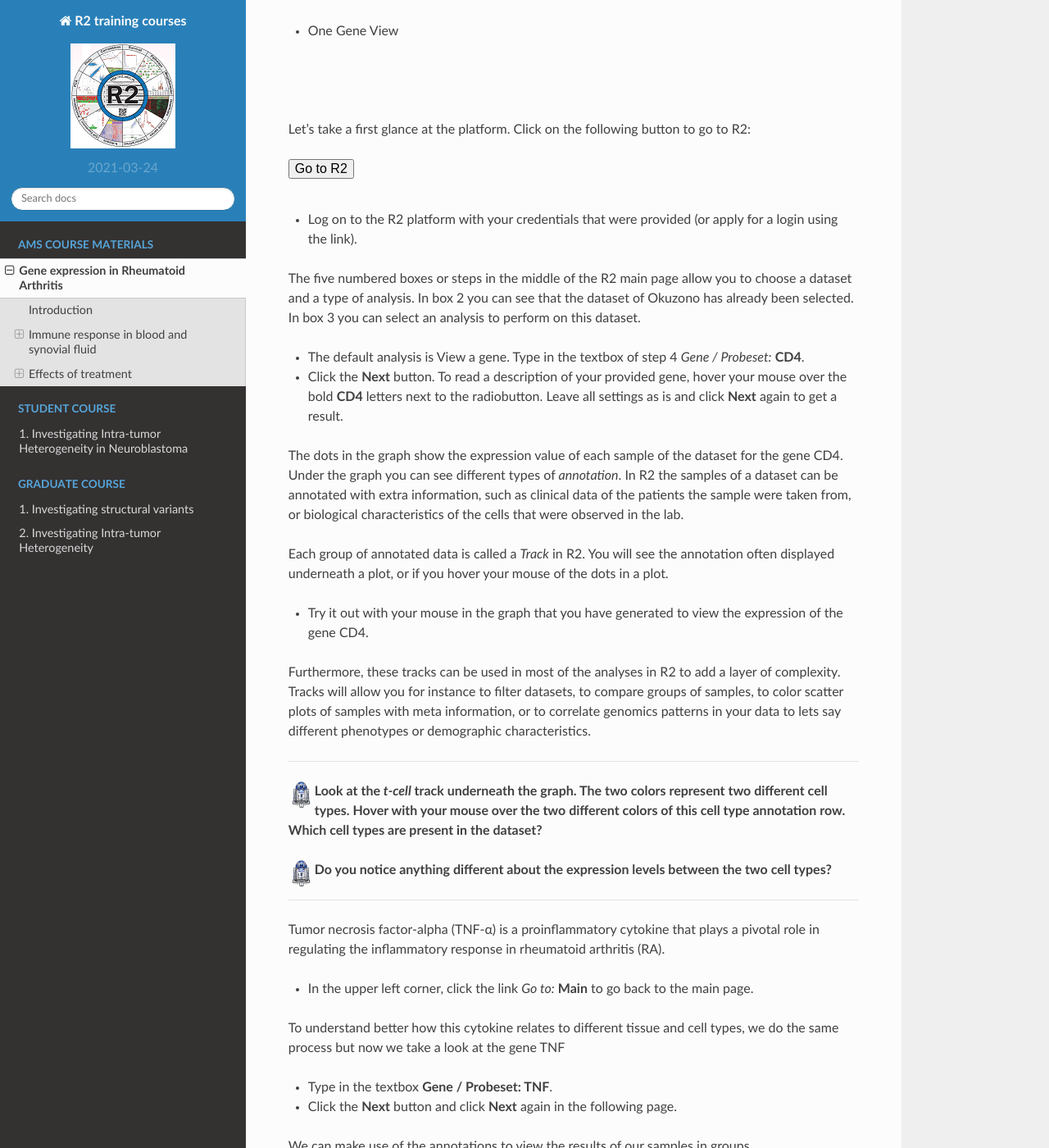
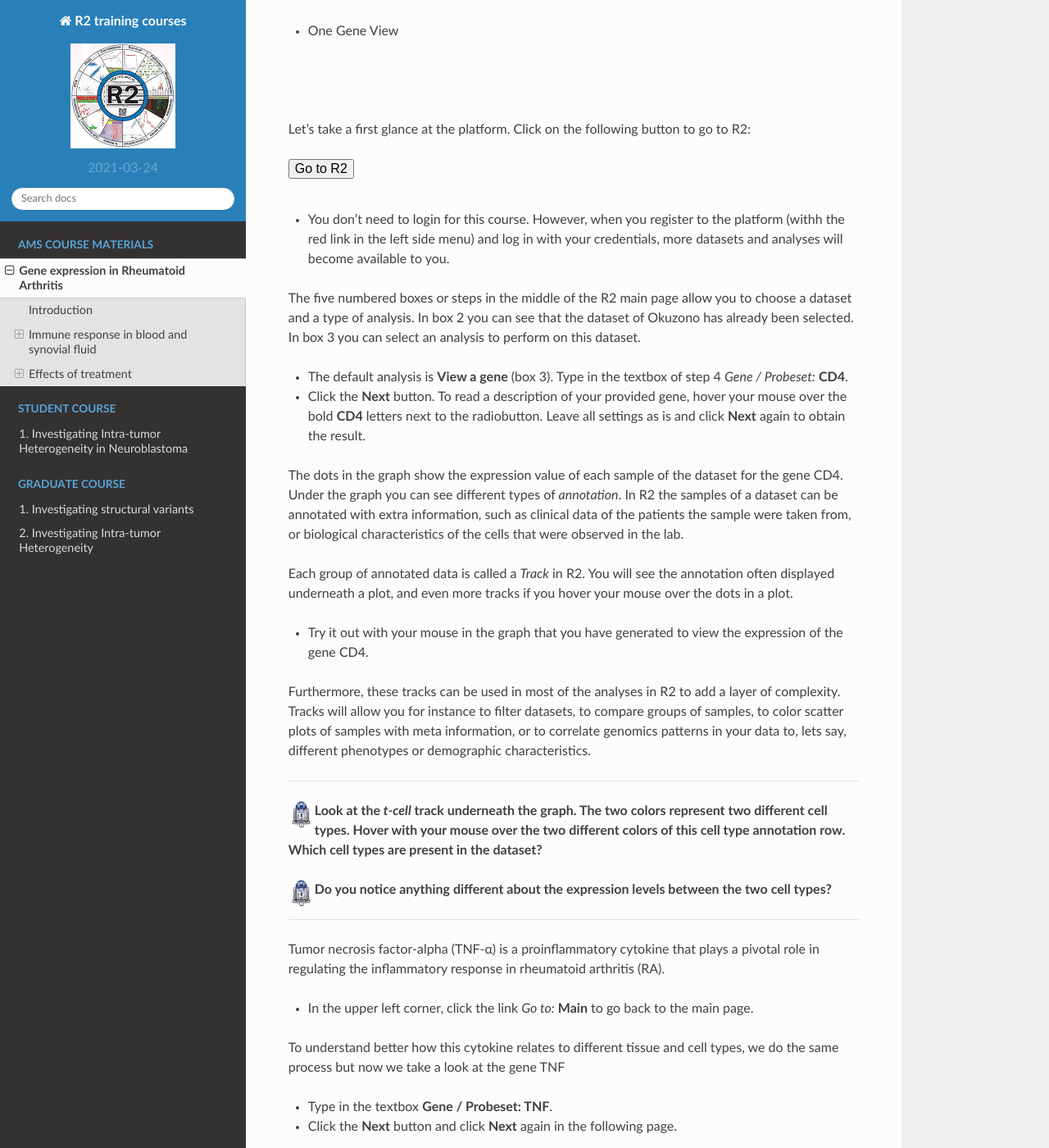
Before and after one commit to antronerds/r2-training-courses, a Sphinx documentation site: the page built from docs/RNA_seq_data_analysis_Using_Rheumatoid_Arthritis_data.md, in a window 1280 px wide and 1400 px high, scrolled down 1875 px. Shown: the whole window at 82% size. Built offline with Sphinx 7.4.7 and the Read the Docs theme 2.0.0, drawn with Linux system fonts in a browser that asks for light colours; pages that are not in the unit, such as notebooks, are missing from menus; some of the changed text lies outside the part shown.

Commit message:
AMS last adaptations

```diff
--- a/docs/RNA_seq_data_analysis_Using_Rheumatoid_Arthritis_data.md
+++ b/docs/RNA_seq_data_analysis_Using_Rheumatoid_Arthritis_data.md
@@ -46,20 +46,20 @@
 <br>
 <br>
 
-* Log on to the R2 platform with your credentials that were provided (or apply for a login using the link).
+* You don't need to login for this course. However, when you register to the platform (withh the red link in the left side menu) and log in with your credentials, more datasets and analyses will become available to you.
 
 The five numbered boxes or steps in the middle of the R2 main page allow you to choose a dataset and a type of analysis. In box 2 you can see that the dataset of Okuzono has already been selected. In box 3 you can select an analysis to perform on this dataset.
 
-* The default analysis is View a gene. Type in the textbox of step 4 *Gene / Probeset:* **CD4**.
-* Click the **Next** button. To read a description of your provided gene, hover your mouse over the bold **CD4** letters next to the radiobutton.  Leave all settings as is and click **Next** again to get a result.
+* The default analysis is **View a gene** (box 3). Type in the textbox of step 4 *Gene / Probeset:* **CD4**.
+* Click the **Next** button. To read a description of your provided gene, hover your mouse over the bold **CD4** letters next to the radiobutton. Leave all settings as is and click **Next** again to obtain the result.
 
  The dots in the graph show the expression value of each sample of the dataset for the gene CD4. Under the graph you can see different types of *annotation*.
  In R2 the samples of a dataset can be annotated with extra information, such as clinical data of the patients the sample were taken from, or biological characteristics of the cells that were observed in the lab.
 
- Each group of annotated data is called a *Track* in R2. You will see the annotation often displayed underneath a plot, or if you hover your mouse of the dots in a plot.
+ Each group of annotated data is called a *Track* in R2. You will see the annotation often displayed underneath a plot, and even more tracks if you hover your mouse over the dots in a plot.
  * Try it out with your mouse in the graph that you have generated to view the expression of the gene CD4.
 
- Furthermore, these tracks can be used in most of the analyses in R2 to add a layer of complexity. Tracks will allow you for instance to filter datasets, to compare groups of samples, to color scatter plots of samples with meta information, or to correlate genomics patterns in your data to lets say different phenotypes or demographic characteristics.
+ Furthermore, these tracks can be used in most of the analyses in R2 to add a layer of complexity. Tracks will allow you for instance to filter datasets, to compare groups of samples, to color scatter plots of samples with meta information, or to correlate genomics patterns in your data to, lets say, different phenotypes or demographic characteristics.
 
 ---------
 
@@ -83,7 +83,7 @@
 
 * Scroll down in the page to make some adjustments in the *Adjustable settings* menu under the graph. Under *Group Separations* change *use track:* **tissue (2cat)** to separate the samples of the tissue blood from those of synovial fluid.
 * Under *Graphics* adjust *Graphtype:* **Boxplot with circles** and *ColorMode:* **Color by Track**.
-* After you selected your preferred adjustments, click **Adjust Settings**.
+* After you made adjustments to the menu, always click **Adjust Settings** for the adjustments to take effect.
 
 The expression values are currently log2 transformed. Check out the difference when you display the expression values without a transformation:
 * In the menu under the graph, change **Transform** into *none* and click **Adjust Settings**
@@ -121,6 +121,7 @@
 ---------
 
  ![](_static/images/R2d2_logo.png)**Which T-cell subtype has the lowest expression?**
+
  ![](_static/images/R2d2_logo.png)**Which T-cell subtype has the highest expression of TNF?**
 
  ---------
```
